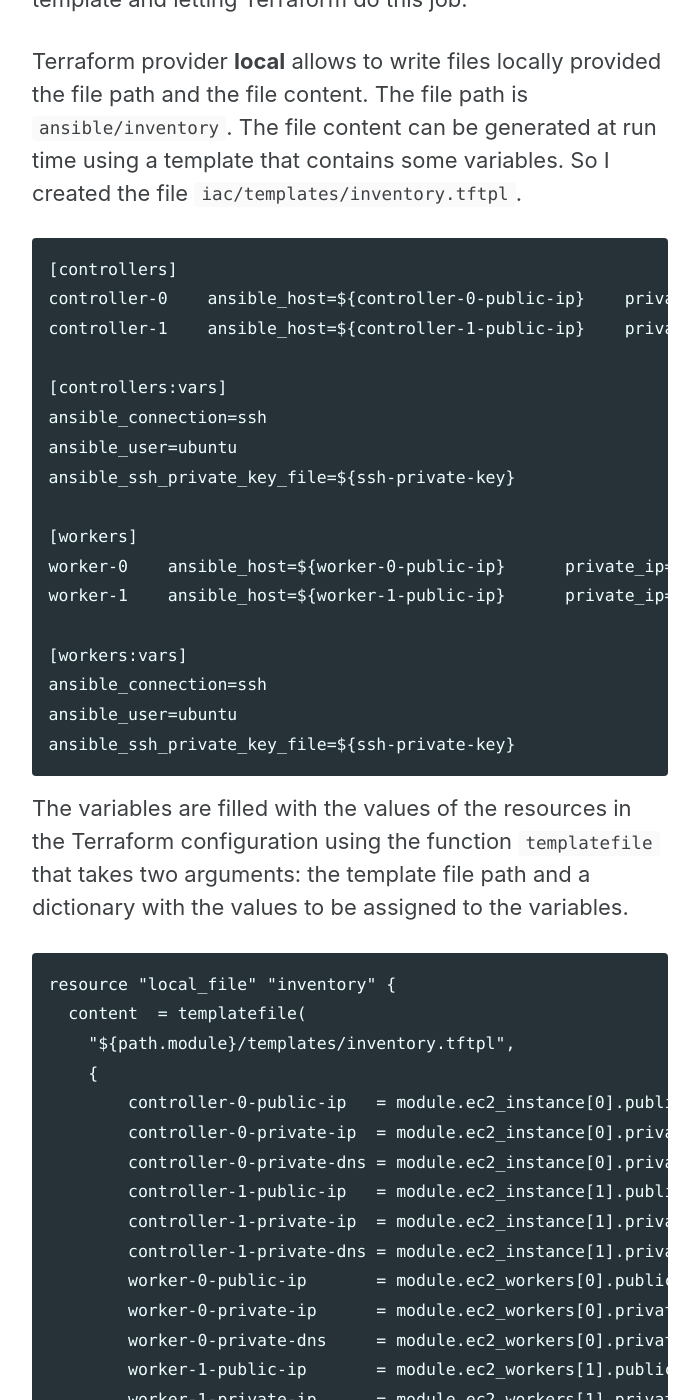
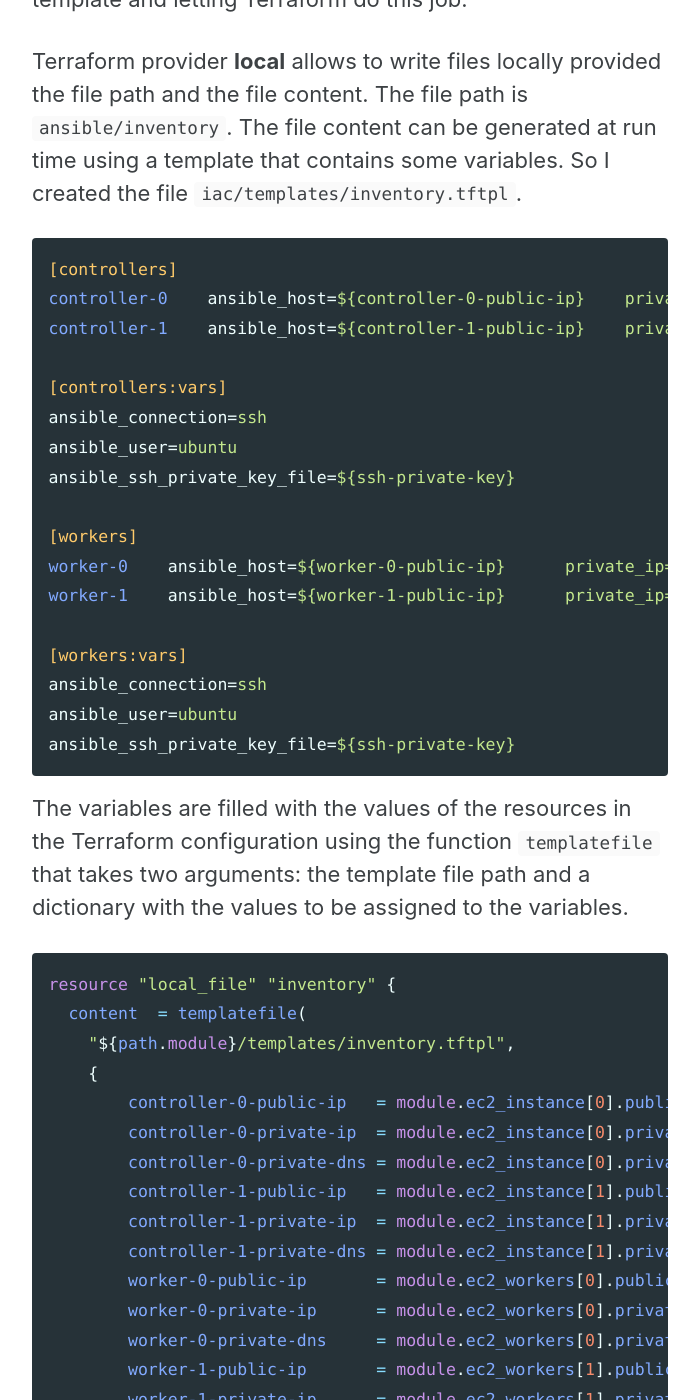
Before and after one commit to andregri/andregri.github.io, a Jekyll site: the page built from _posts/kubernetes-the-hard-way/2023-01-15-kthw-terraform-template.md, in a window 1280 px wide and 1400 px high, scrolled down 575 px. Shown: the whole window, without its empty margins (290-989 px from the left). Built offline with Jekyll 4.4.1, drawn with Linux system fonts in a browser that asks for light colours; cached includes are drawn as plain includes; comment, search, counter and statistics services are not loaded; some of the changed text lies outside the part shown.

Commit message:
Update 2023-01-15-kthw-terraform-template.md

````diff
--- a/_posts/kubernetes-the-hard-way/2023-01-15-kthw-terraform-template.md
+++ b/_posts/kubernetes-the-hard-way/2023-01-15-kthw-terraform-template.md
@@ -8,7 +8,7 @@ Once the instances are provisioned to AWS using a Terraform script, I need to co
 
 Terraform provider **local** allows to write files locally provided the file path and the file content. The file path is `ansible/inventory`. The file content can be generated at run time using a template that contains some variables. So I created the file `iac/templates/inventory.tftpl`.
 
-```
+```ini
 [controllers]
 controller-0    ansible_host=${controller-0-public-ip}    private_ip=${controller-0-private-ip}     private_dns=${controller-0-private-dns}
 controller-1    ansible_host=${controller-1-public-ip}    private_ip=${controller-1-private-ip}     private_dns=${controller-1-private-dns}
@@ -30,7 +30,7 @@ ansible_ssh_private_key_file=${ssh-private-key}
 
 The variables are filled with the values of the resources in the Terraform configuration using the function `templatefile` that takes two arguments: the template file path and a dictionary with the values to be assigned to the variables.
 
-```
+```tf
 resource "local_file" "inventory" {
   content  = templatefile(
     "${path.module}/templates/inventory.tftpl",
````
